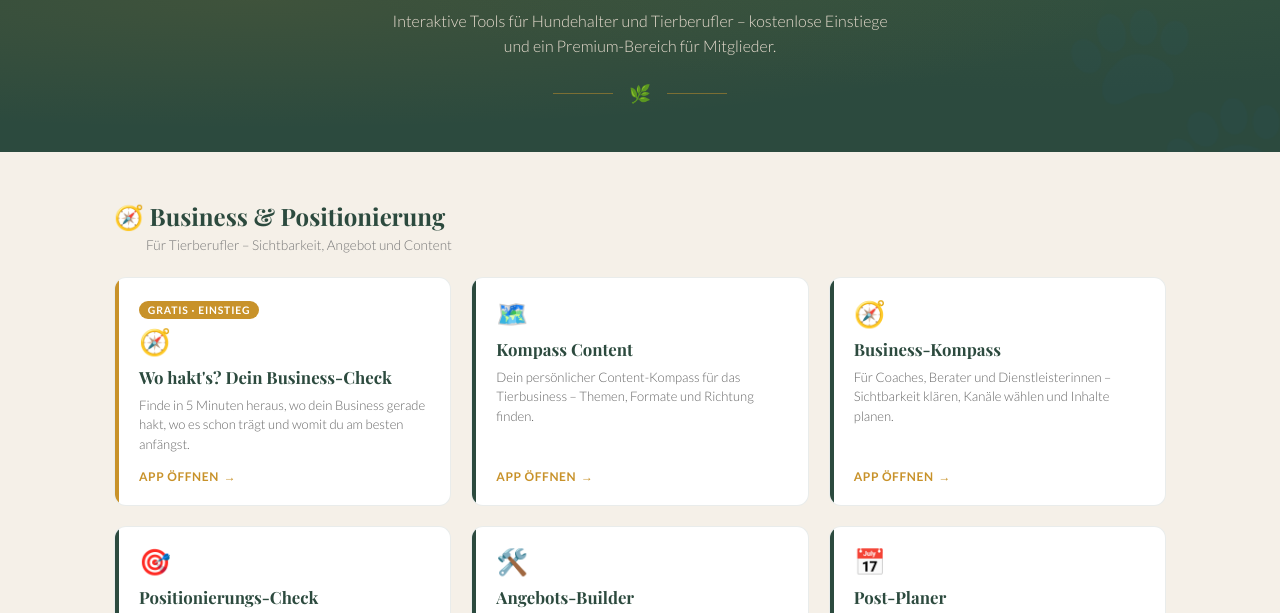
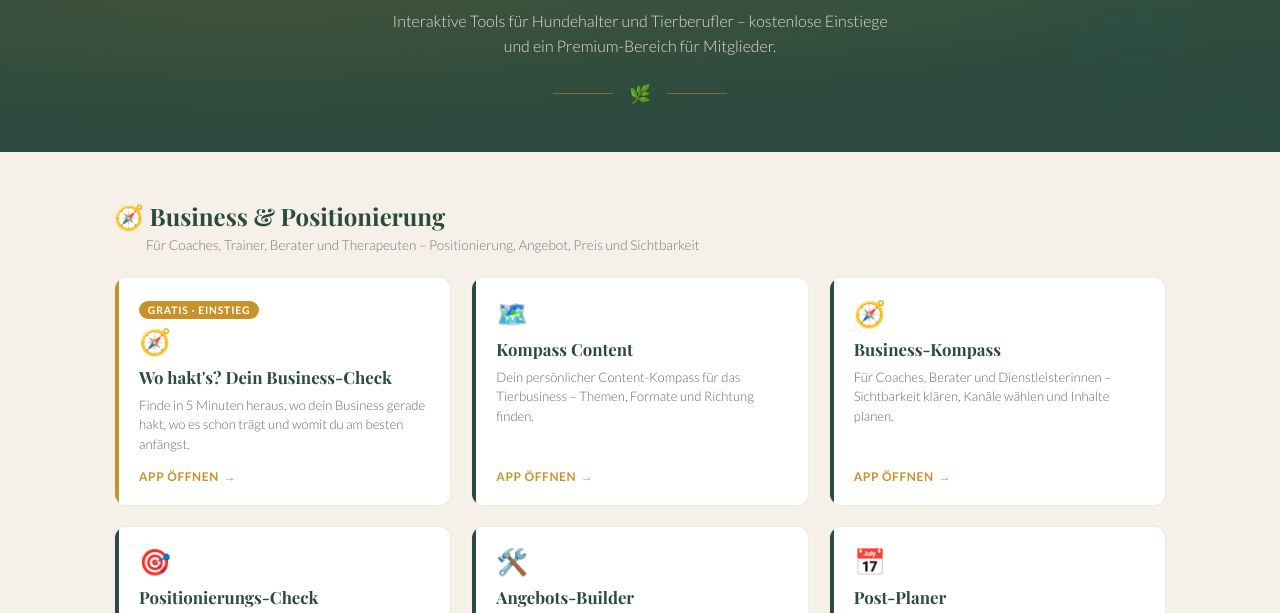
Before and after one commit to tierakademie-bot/susanne-apps, a plain HTML site: page app-uebersicht.html in a window 1280 px wide. Shown: the part 153-766 px from the top of the page. Drawn offline with nearby package versions, Linux system fonts and the light colour scheme; a web font is replaced by a local one.

Commit message:
Übersicht: Zielgruppe im Business-Bereich angepasst

```diff
--- a/app-uebersicht.html
+++ b/app-uebersicht.html
@@ -279,7 +279,7 @@
   <!-- SECTION 1: Business -->
   <div class="section">
     <h2 class="section-title">🧭 Business & Positionierung</h2>
-    <p class="section-subtitle">Für Tierberufler – Sichtbarkeit, Angebot und Content</p>
+    <p class="section-subtitle">Für Coaches, Trainer, Berater und Therapeuten – Positionierung, Angebot, Preis und Sichtbarkeit</p>
     <div class="grid">
 
       <a class="card acc-ochre" href="https://tierakademie-bot.github.io/susanne-apps/business-check.html" target="_blank" rel="noopener">
```
